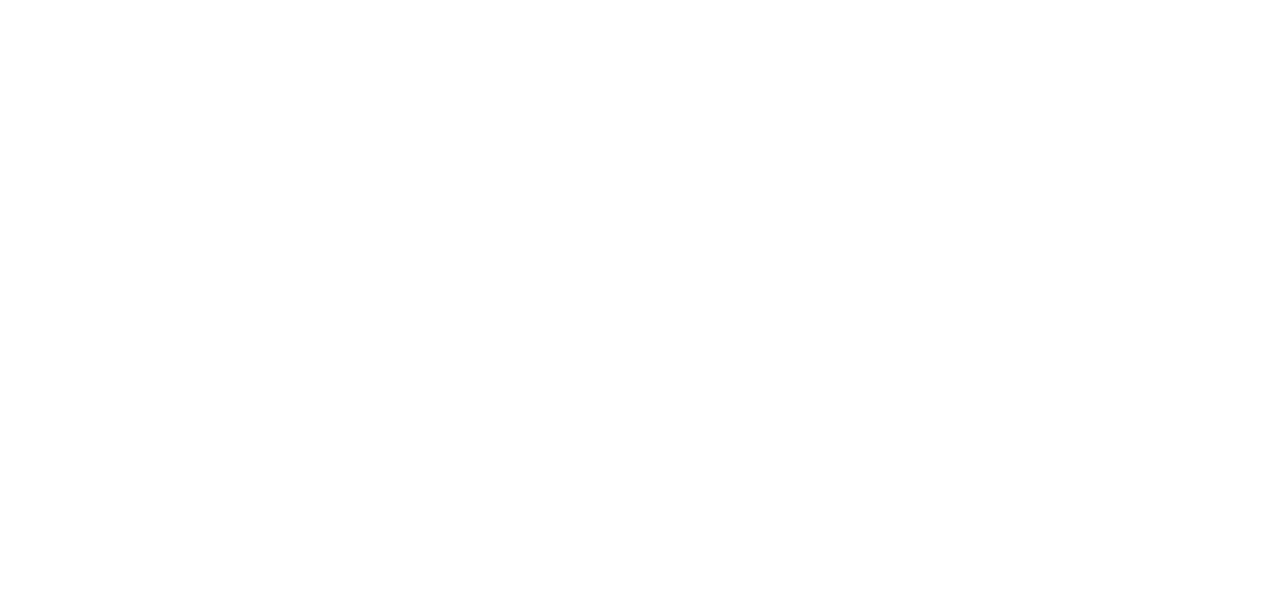
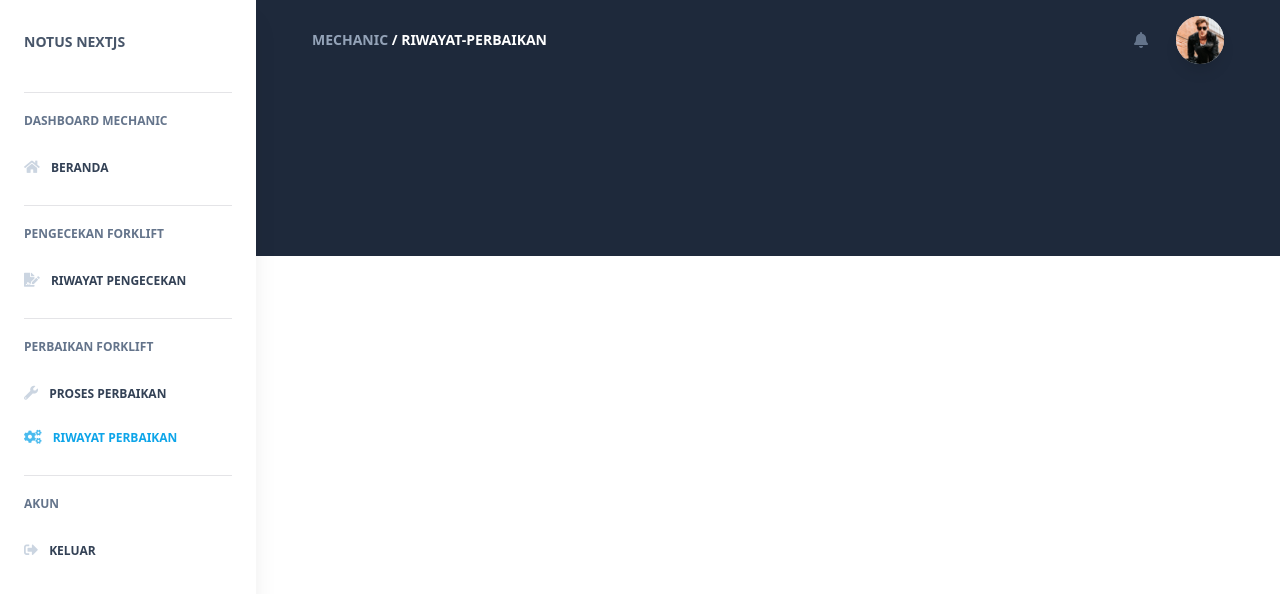
Before and after one commit to rfzsal/forklift-web, a Next.js app: page /mechanic/riwayat-perbaikan in a window 1280 px wide. Before the commit this address had no page. Shown: the top 594 px of the page. Built offline with nearby package versions, Linux system fonts and the light colour scheme.

Commit message:
add mechanic routes

```diff
--- /dev/null
+++ b/layouts/Mechanic.js
@@ -0,0 +1,67 @@
+import { useRouter } from 'next/router';
+
+import DashboardNavbar from 'components/Navbars/DashboardNavbar';
+import Sidebar from 'components/Sidebar/Sidebar.js';
+import DashboardHeader from 'components/Headers/DashboardHeader';
+
+const Mechanic = ({ children }) => {
+  const router = useRouter();
+
+  const fullRoutes = router.pathname.split('/');
+  fullRoutes.shift();
+
+  const routesHistory = fullRoutes.map((route, index) => {
+    const path = fullRoutes.slice(0, index + 1);
+
+    return {
+      label: route,
+      path: path.join('/'),
+    };
+  });
+
+  const sidebarRoutes = [
+    { divider: true },
+    { header: 'Dashboard Mechanic' },
+    { label: 'Beranda', icon: 'fas fa-home', path: '/mechanic/beranda' },
+    { divider: true },
+    { header: 'Pengecekan Forklift' },
+    {
+      label: 'Riwayat Pengecekan',
+      icon: 'fas fa-file-signature',
+      path: '/mechanic/riwayat-pengecekan',
+    },
+    { divider: true },
+    { header: 'Perbaikan Forklift' },
+    {
+      label: 'Proses Perbaikan',
+      icon: 'fas fa-wrench',
+      path: '/mechanic/proses-perbaikan',
+    },
+    {
+      label: 'Riwayat Perbaikan',
+      icon: 'fas fa-cogs',
+      path: '/mechanic/riwayat-perbaikan',
+    },
+    { divider: true },
+    { header: 'Akun' },
+    {
+      label: 'Keluar',
+      icon: 'fas fa-sign-out-alt',
+      path: '/keluar',
+    },
+  ];
+
+  return (
+    <>
+      <Sidebar routes={sidebarRoutes} />
+      <div className="relative md:ml-64 bg-blueGray-100">
+        <DashboardNavbar routes={routesHistory} />
+
+        <DashboardHeader />
+        <div className="px-4 md:px-10 mx-auto w-full -mt-32">{children}</div>
+      </div>
+    </>
+  );
+};
+
+export default Mechanic;
--- /dev/null
+++ b/pages/mechanic/riwayat-perbaikan.js
@@ -0,0 +1,9 @@
+import Mechanic from 'layouts/Mechanic';
+
+const RiwayatPerbaikan = () => {
+  return null;
+};
+
+RiwayatPerbaikan.layout = Mechanic;
+
+export default RiwayatPerbaikan;
```
Also changed, not shown: pages/mechanic/beranda.js (added, +9 -0 lines), pages/mechanic/index.js (added, +14 -0 lines), pages/mechanic/proses-perbaikan.js (added, +9 -0 lines), pages/mechanic/riwayat-pengecekan.js (added, +9 -0 lines).
